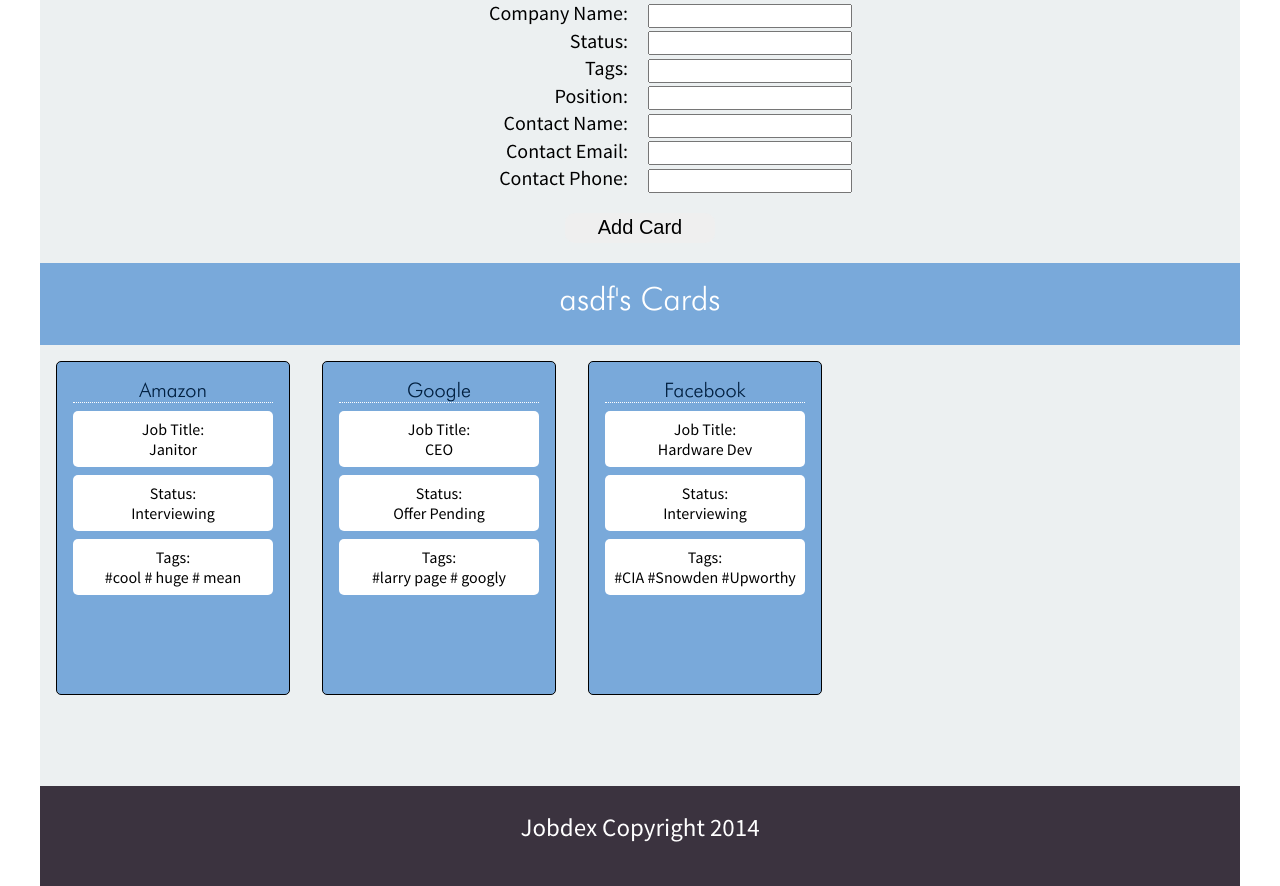
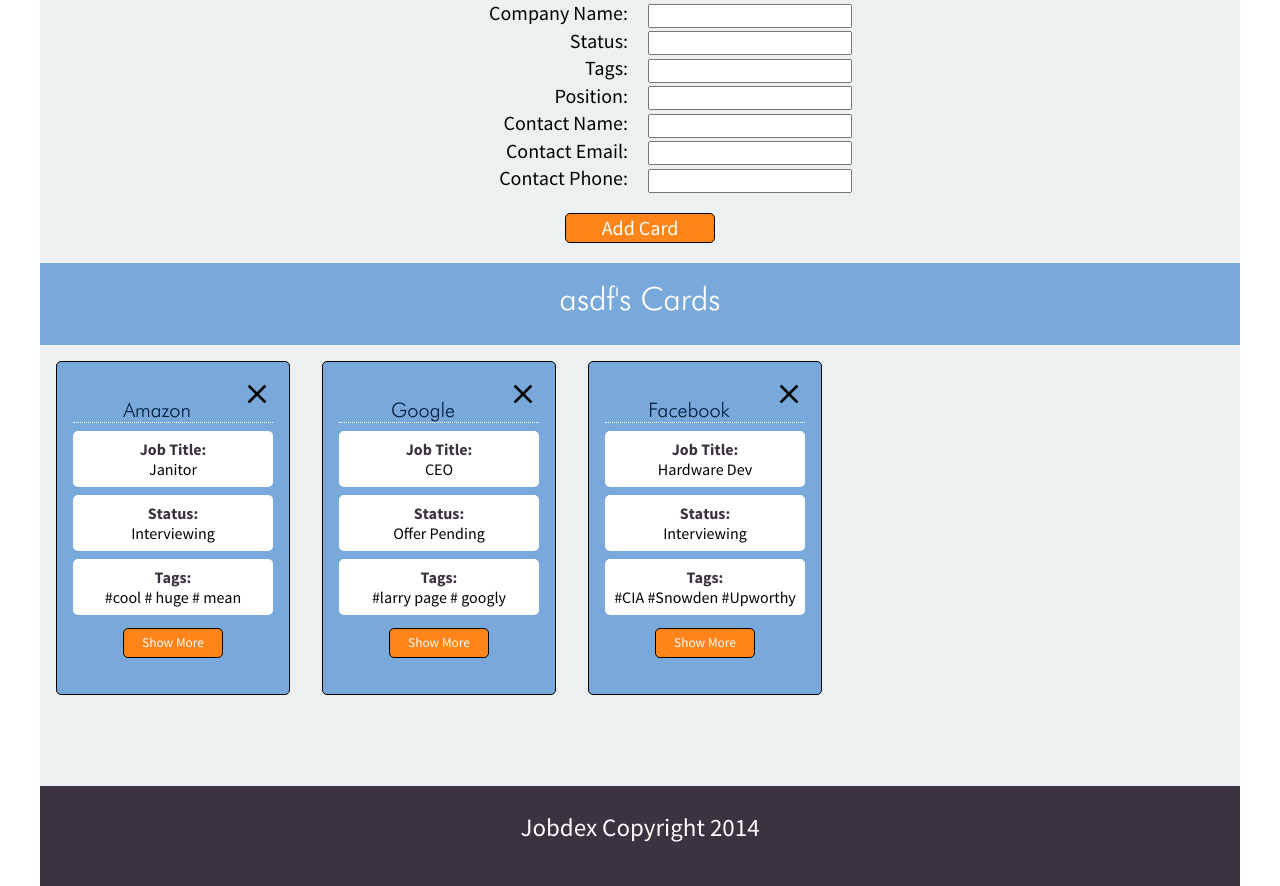
Before and after one commit to yaxinn/jobdex, a Django app: page / in a window 1280 px wide. Shown: the part 226-1112 px from the top of the page. Run offline with Django 3.2, Linux system fonts and the light colour scheme; a user stored in the database is signed in; data comes from the database, SQL or seed files in the repository; parts of the project's set-up code (start-up, migrations or seed data) failed here and were passed over.

Commit message:
Incorporating html/css to let users interact with cards more.
- Changed button look, refactored to a mixin
- Added "x" button for cards to allow deletion
- Add "show more" button to allow expanding on card details

```diff
--- a/src/static/styles/main.css
+++ b/src/static/styles/main.css
@@ -122,6 +122,15 @@ h1, h2, h3, h4, h5, h6 {
   padding: 1em;
   margin: 1em;
 }
+.card .card-top {
+  height: 20px;
+}
+.card .card-top img {
+  float: right;
+}
+.card .card-top img:hover {
+  cursor: pointer;
+}
 .card h1 {
   font-size: 20px;
   border-bottom: 1px dotted white;
@@ -137,23 +146,51 @@ h1, h2, h3, h4, h5, h6 {
   text-align: center;
 }
 .card .card-field .card-label {
+  color: #3b333f !important;
+  font-family: SourceSansBold;
   text-align: center;
+}
+.card button {
+  width: 100px;
+  height: 30px;
+  border-radius: 5px;
+  float: none;
+  margin: 0 auto;
+  display: block;
+  margin-top: 1em;
+  font-family: SourceSansRegular;
+  border: 1px solid black;
+  background: #ff851b;
+  color: white;
+}
+.card button:hover {
+  cursor: pointer;
+  background: #edaa4e;
 }
 
 #dashboard input[type=submit] {
+  width: 100px;
+  height: 30px;
+  border-radius: 5px;
+  float: none;
+  margin: 0 auto;
+  display: block;
+  margin-top: 1em;
+  font-family: SourceSansRegular;
+  border: 1px solid black;
+  background: #ff851b;
+  color: white;
   margin-top: 1em;
   margin-bottom: 1em;
-  border-radius: 10px;
   cursor: pointer;
   width: 150px;
   height: 30px;
-  color: black;
   outline: none;
-  border: none;
   font-size: 20px;
 }
 #dashboard input[type=submit]:hover {
-  background: #ecf0f1;
+  cursor: pointer;
+  background: #edaa4e;
 }
 #dashboard label {
   display: inline-block;
--- a/src/static/styles/main.scss
+++ b/src/static/styles/main.scss
@@ -142,6 +142,25 @@ h1,h2,h3,h4,h5,h6 {
     color: white;
 }
 
+@mixin btn {
+    width: 100px;
+    height: 30px;
+    border-radius: 5px;
+    float: none;
+    margin: 0 auto;
+    display: block;
+    margin-top: 1em;
+    font-family: SourceSansRegular;
+    border: 1px solid black;
+    background: $orange;
+    color: white;
+    &:hover {
+        cursor: pointer;
+        background: $lite-orange;
+    }
+}
+
+
 .card {
     float: left;
     width: 200px;
@@ -151,6 +170,15 @@ h1,h2,h3,h4,h5,h6 {
     background: $lite-blue;
     padding: 1em;
     margin: 1em;
+    .card-top {
+        height: 20px;
+        img {
+            float: right;
+        }
+        img:hover {
+            cursor: pointer;
+        }
+    }
     h1 {
         font-size: 20px;
         border-bottom: 1px dotted white;
@@ -165,28 +193,28 @@ h1,h2,h3,h4,h5,h6 {
             text-align: center;
         }
         .card-label {
+            color: $paulina-purp !important;
+            font-family: SourceSansBold;
             text-align: center;
         }
+    }
+    button {
+        @include btn;
     }
 }
 
 #dashboard {
     input[type=submit] {
+        @include btn;
         margin-top: 1em;
         margin-bottom: 1em;
-        border-radius: 10px;
         cursor: pointer;
         width: 150px;
         height: 30px;
-        color: black;
         outline: none;
-        border: none;
         font-size: 20px;
     }
 
-    input[type=submit]:hover {
-        background: $clouds;
-    }
     label {
         display: inline-block;
         width: 200px;
--- a/src/templates/index.html
+++ b/src/templates/index.html
@@ -30,6 +30,9 @@
         </div>
         {% for card in cards %}
             <div class="card">
+                <div class="card-top">
+                    <img src="/static/images/close.png" />
+                </div>
                 <div class="card-company">
                     <h1>{{card.associated_company.name}}</h1>
                 </div>
@@ -49,6 +52,7 @@
                     {% endfor %}
                     </p>
                 </div>
+                <button class="card-detail-btn">Show More</button>
             </div>
         {% endfor %}
     </div>
```
Also changed, not shown: src/static/images/close.png (added), 3 other files.
